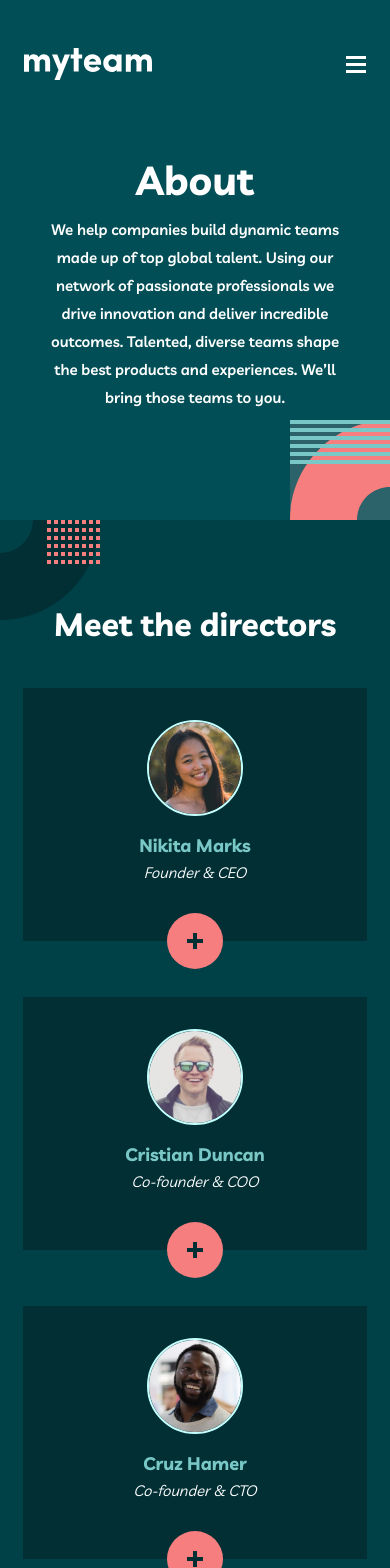
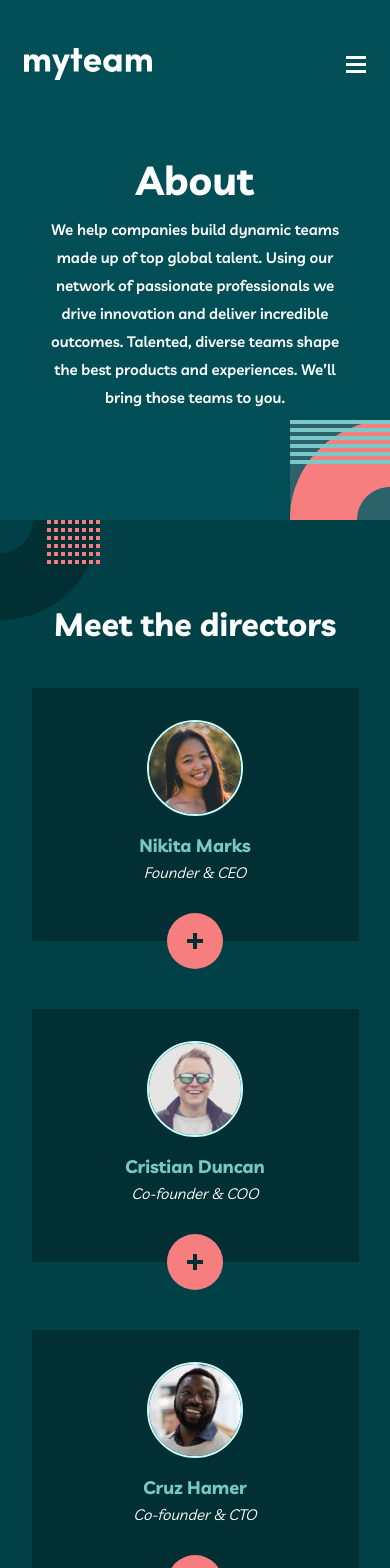
Before and after one commit to Eileenpk/My-Team, a Next.js app: page /About in a window 390 px wide. Shown: the top 1568 px of the page. Built offline with nearby package versions, Linux system fonts and the light colour scheme.

Commit message:
finish:About.js director section CSS for desktop and mobile

```diff
--- a/pages/About.js
+++ b/pages/About.js
@@ -2,7 +2,6 @@ import styles from "@/styles/about.module.css";
 import GetStarted from "./components/GetStarted";
 import DirectorCard from "./components/DirectorCard";
 export default function About() {
-
   return (
     <>
       <header
@@ -18,8 +17,11 @@ export default function About() {
         </p>
       </header>
       <main>
-        <section className={` px-[6%] pt-[88px] pb-[116px] ${styles.directorSection}`} >
+        <section
+          className={` px-[6%] pt-[88px] pb-[116px] ${styles.directorSection}`}
+        >
           <h2 className={`mb-12 ${styles.heading2}`}>Meet the directors</h2>
+          <div className={`${styles.directorCardContainer} flex justify-center flex-wrap gap-3 max-w-[1110px] mx-auto`}>
             <DirectorCard
               name="Nikita Marks"
               title="Founder & CEO"
@@ -56,6 +58,7 @@ export default function About() {
               src="/images/avatar-aden.jpg"
               text="“Empowered teams create truly amazing products. Set the north star and let them follow it.”"
             />
+          </div>
         </section>
 
         <GetStarted />
--- a/pages/components/DirectorCard.js
+++ b/pages/components/DirectorCard.js
@@ -5,7 +5,7 @@ export default function DirectorCard({ name, title, text, src }) {
 
   const [isInfoShown, setIsInfoShown] = useState(false);
   return (
-    <div className={`mb-14 flex flex-col items-center ${styles.directorCard}`}>
+    <div className={`mb-14 flex flex-col items-center w-[327px] md:w-[281px] xl:w-[350px] ${styles.directorCard}`}>
       {!isInfoShown && <Image
         src={src}
         height={96}
```
Lines whose indentation alone changed are shown as unchanged.
